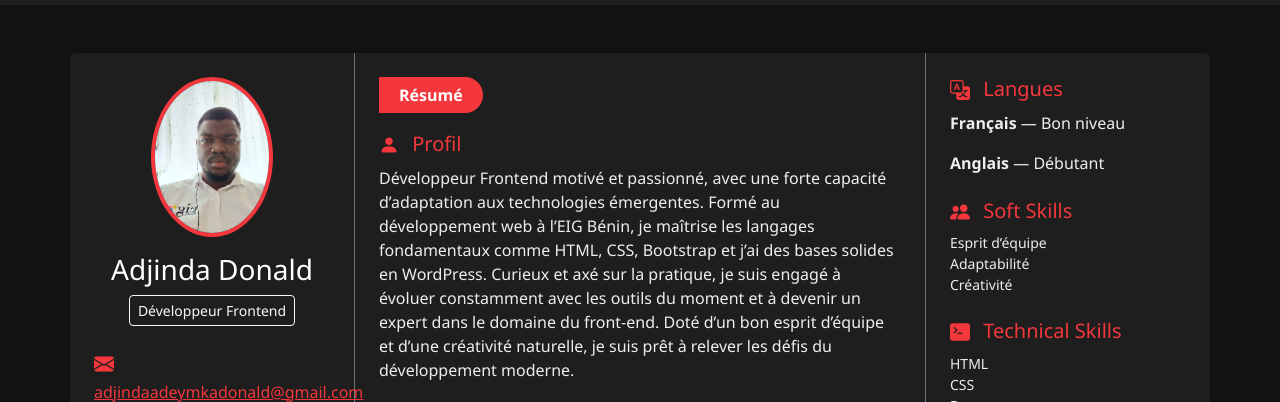
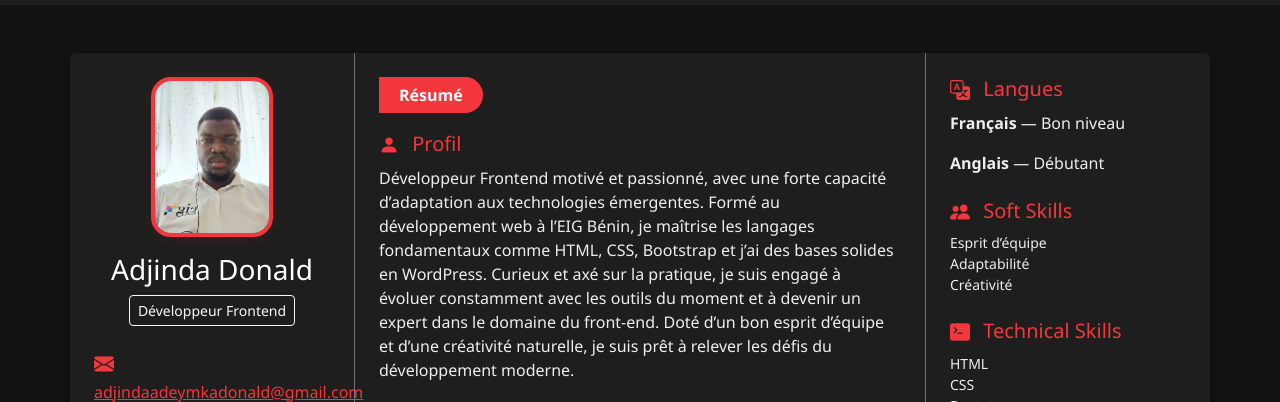
Before and after one commit to Adeymka/Adeymka5.github.io, a plain HTML site: page index.html in a window 1280 px wide. Shown: the part 51-453 px from the top of the page. Drawn offline with nearby package versions, Linux system fonts and the light colour scheme.

Commit message:
Update index.html

```diff
--- a/index.html
+++ b/index.html
@@ -32,11 +32,12 @@
     }
 
     .profile-pic {
-      border-radius: 50%;
+      border-radius: 20px;
       border: 4px solid #f4373c;
       max-width: 160px;
       max-height: 160px;
       object-fit: cover;
+      box-shadow: 0 2px 12px 0 rgba(244, 55, 60, 0.15), 0 1px 4px 0 rgba(0,0,0,0.12);
     }
 
     .section-header {
```
